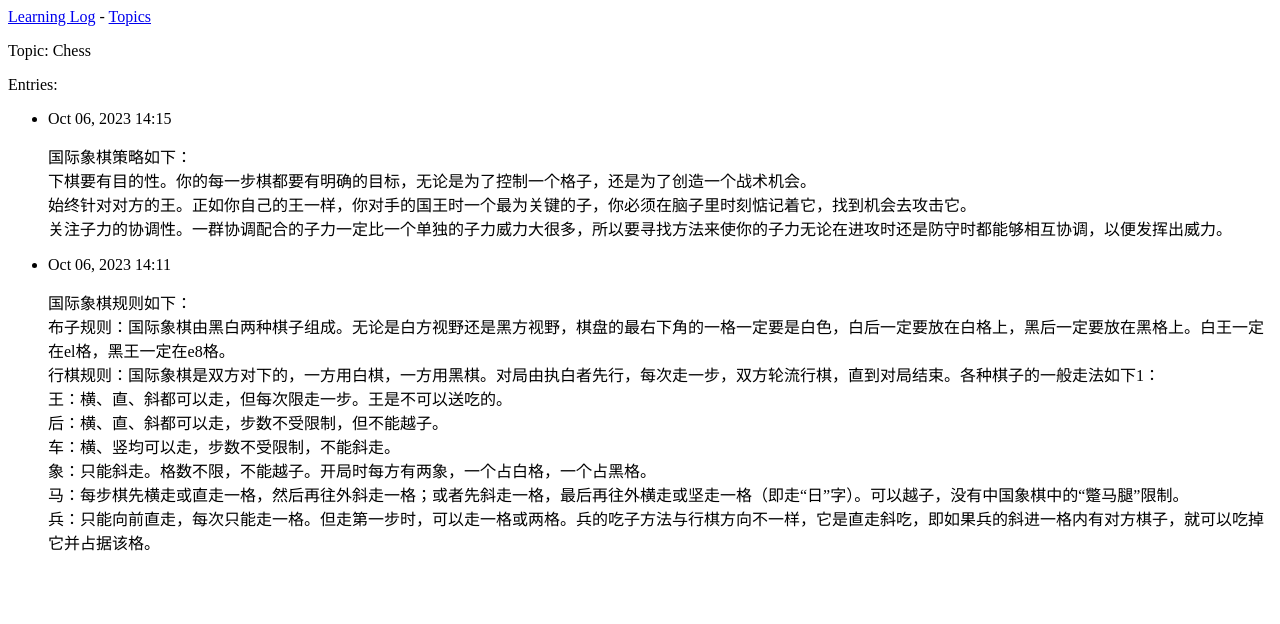
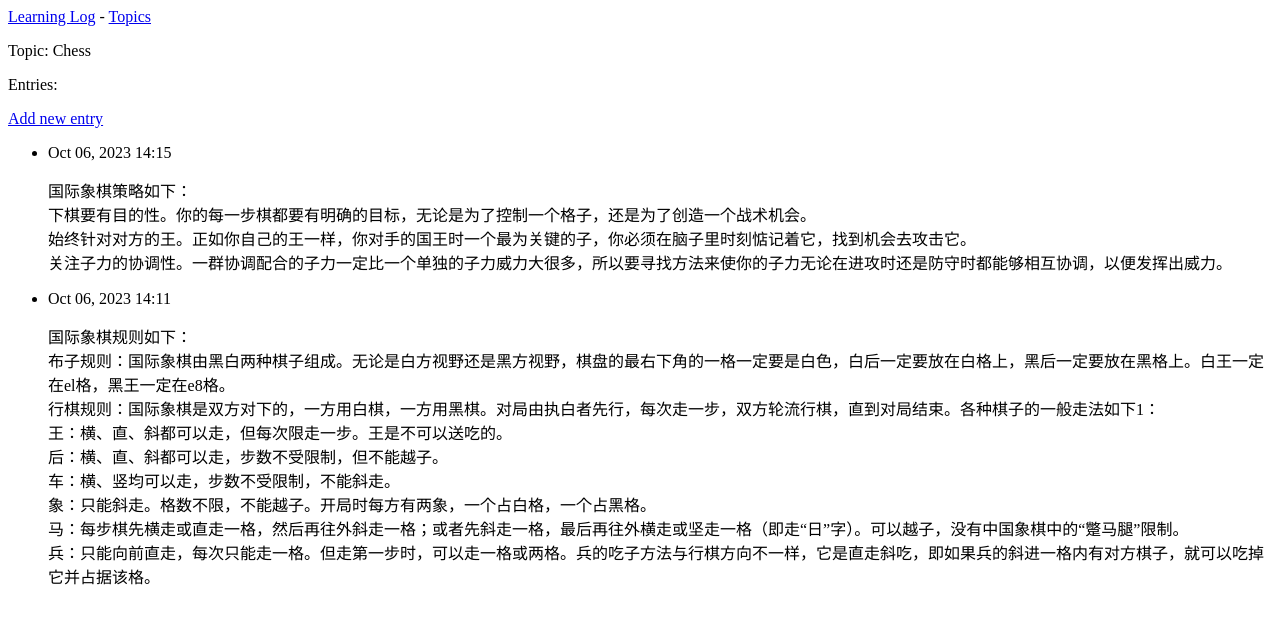
Before and after one commit to hagikehappy/Python-WebApp, a Django app: page /topics/1/ in a window 1280 px wide. Shown: the top 624 px of the page. Run offline with Django 4.2, Linux system fonts and the light colour scheme; data comes from the database, SQL or seed files in the repository; both versions use the stored data as it was after the commit.

Commit message:
After Add New Entry

```diff
--- a/learning_logs/templates/learning_logs/topic.html
+++ b/learning_logs/templates/learning_logs/topic.html
@@ -5,6 +5,10 @@
 <p>Topic: {{ topic.text }}</p>
 
 <p>Entries:</p>
+<p>
+    <a href="{% url 'learning_logs:new_entry' topic.id %}">Add new entry</a>
+</p>
+
 <ul>
     {% for entry in entries %}
         <li>
--- a/learning_logs/urls.py
+++ b/learning_logs/urls.py
@@ -13,4 +13,5 @@ urlpatterns = [
     # 特定主题的详细页面，第一个参数是django的路由模式匹配
     path('topics/<int:topic_id>/', views.topic, name='topic'),
     path('new_topic/', views.new_topic, name='new_topic'),
+    path('new_entry/<int:topic_id>', views.new_entry, name='new_entry'),
 ]
--- a/learning_logs/views.py
+++ b/learning_logs/views.py
@@ -1,7 +1,7 @@
 from django.shortcuts import render, redirect
 
 from .models import Topic
-from .forms import TopicForm
+from .forms import TopicForm, EntryForm
 
 
 # Create your views here.
@@ -22,7 +22,7 @@ def topics(request):
 
 def topic(request, topic_id):
     """显示单个主题及其所有条目"""
-    # 接收urls传入的捕获
+    # 接收urls传入的捕获，从数据库中查询
     topic = Topic.objects.get(id=topic_id)
     entries = topic.entry_set.order_by('-date_added')   # 根据日期降序排列
     context = {'topic': topic, 'entries': entries}
@@ -46,3 +46,23 @@ def new_topic(request):
     # 显示空表单或指出表单数据无效
     context = {'form': form}
     return render(request, 'learning_logs/new_topic.html', context)
+
+
+def new_entry(request, topic_id):
+    """在特定主题中添加新条目"""
+    topic = Topic.objects.get(id=topic_id)
+    if request.method != 'POST':
+        # 未提交数据，创建一个新表单
+        form = EntryForm()
+    else:
+        # POST提交的数据，对数据进行处理
+        form = EntryForm(data=request.POST)
+        if form.is_valid():
+            new_entry = form.save(commit=False)     # 保存到数据库中
+            new_entry.topic = topic
+            new_entry.save()
+            return redirect('learning_logs:topic', topic_id=topic_id)
+
+    # 显示空表单或指出表单数据无效
+    context = {'topic': topic, 'form': form}
+    return render(request, 'learning_logs/new_entry.html', context)
```
Also changed, not shown: learning_logs/forms.py (+10 -1 lines), learning_logs/templates/learning_logs/new_entry.html (added, +14 -0 lines), db.sqlite3.
